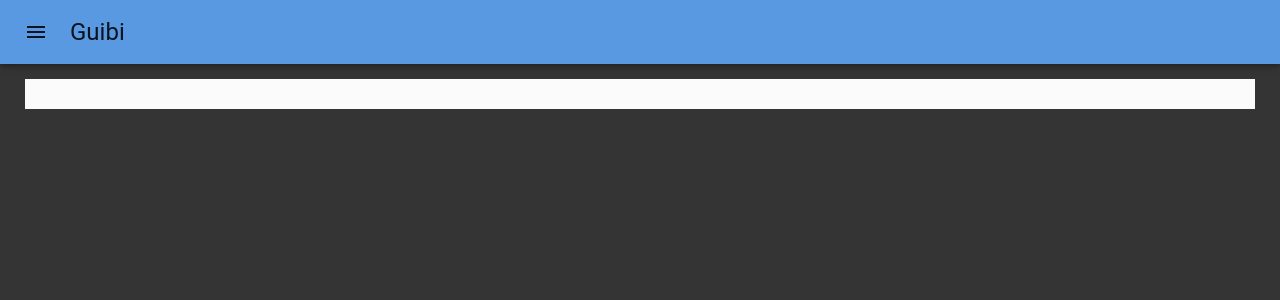
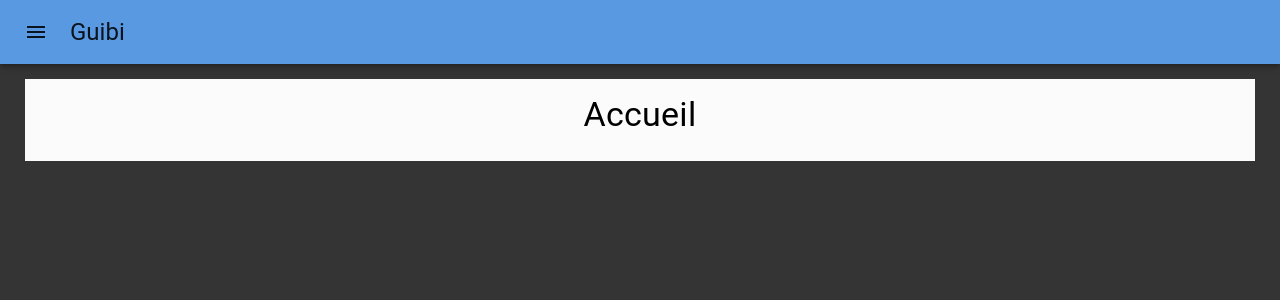
Before and after one commit to Guibi1/achive_2022_guibi.ca, a React (Create React App) app: page /accueil in a window 1280 px wide. Shown: the top 300 px of the page. Built offline with nearby package versions, Linux system fonts and the light colour scheme.

Commit message:
Added title on all pages

```diff
--- a/src/components/Accueil.js
+++ b/src/components/Accueil.js
@@ -1,6 +1,8 @@
 import React, { Component } from "react"
 import { Helmet } from "react-helmet"
 import Container from "@material-ui/core/Container"
+import Typography from '@material-ui/core/Typography'
+
 
 export default class Accueil extends Component
 {
@@ -9,7 +11,7 @@ export default class Accueil extends Component
         return (
             <Container>
                 <Helmet><title>Accueil - Guibi.ca</title></Helmet>
-
+                <Typography variant="h4" style={{marginBottom: "10px"}}>Accueil</Typography>
             </Container>
         )
     }
--- a/src/components/Jeux/StonksTicker.js
+++ b/src/components/Jeux/StonksTicker.js
@@ -1,6 +1,7 @@
 import React, { Component } from 'react'
 import { Helmet } from 'react-helmet'
 import Container from '@material-ui/core/Container'
+import Typography from '@material-ui/core/Typography'
 
 
 class StonksTicker extends Component
@@ -10,6 +11,7 @@ class StonksTicker extends Component
         return (
             <Container>
                 <Helmet><title>Stonks Ticker - Guibi.ca</title></Helmet>
+                <Typography variant="h4" style={{marginBottom: "10px"}}>Stonks Ticker</Typography>
             </Container>
         )
     }
--- a/src/components/Jeux/TicTacToe.js
+++ b/src/components/Jeux/TicTacToe.js
@@ -103,6 +103,8 @@ class TicTacToe extends Component
         return (
             <Container>
                 <Helmet><title>Tic Tac Toe - Guibi.ca</title></Helmet>
+                <Typography variant="h4" style={{marginBottom: "10px"}}>Tic Tac Toe</Typography>
+
                 <Grid style={{margin: "auto", padding: "0px", justifyContent: "center"}}>
                     {this.state.plateau.map((row, rowIndex) =>
                     <Grid key={rowIndex}>
```
